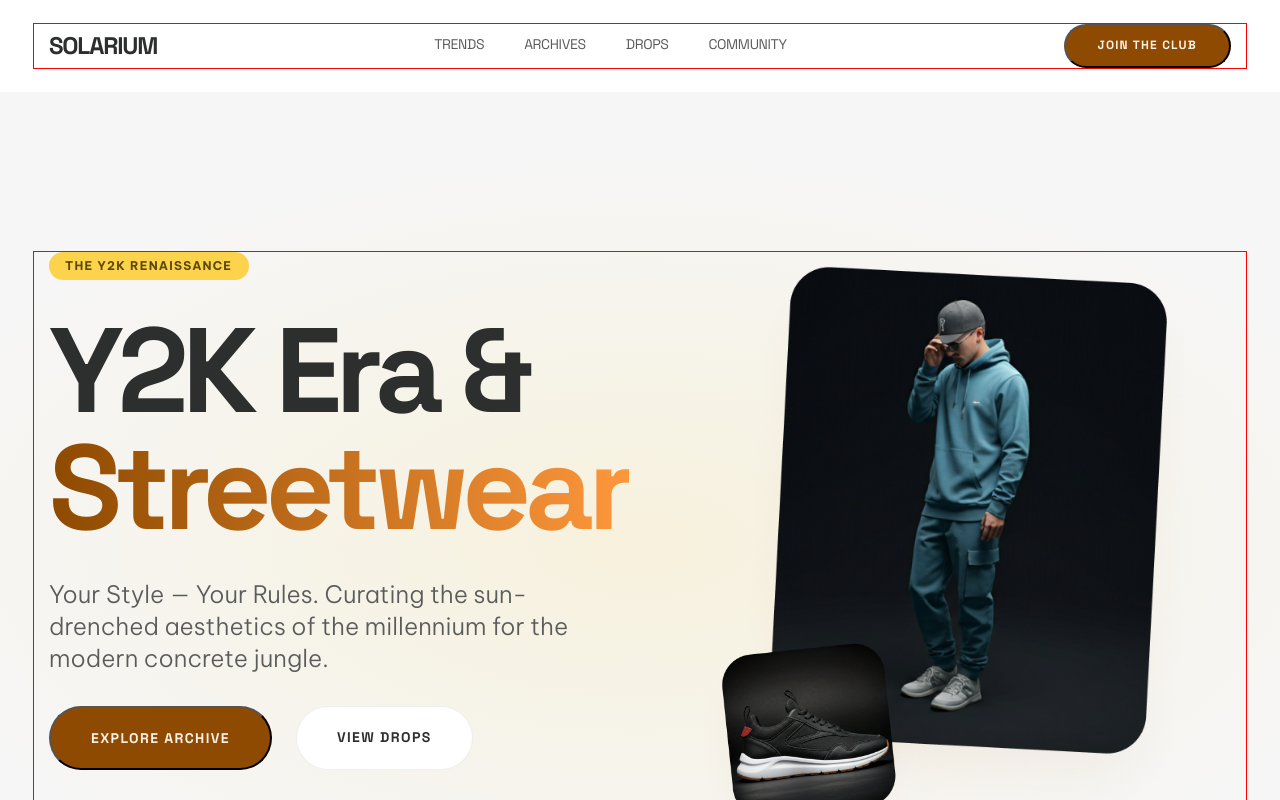
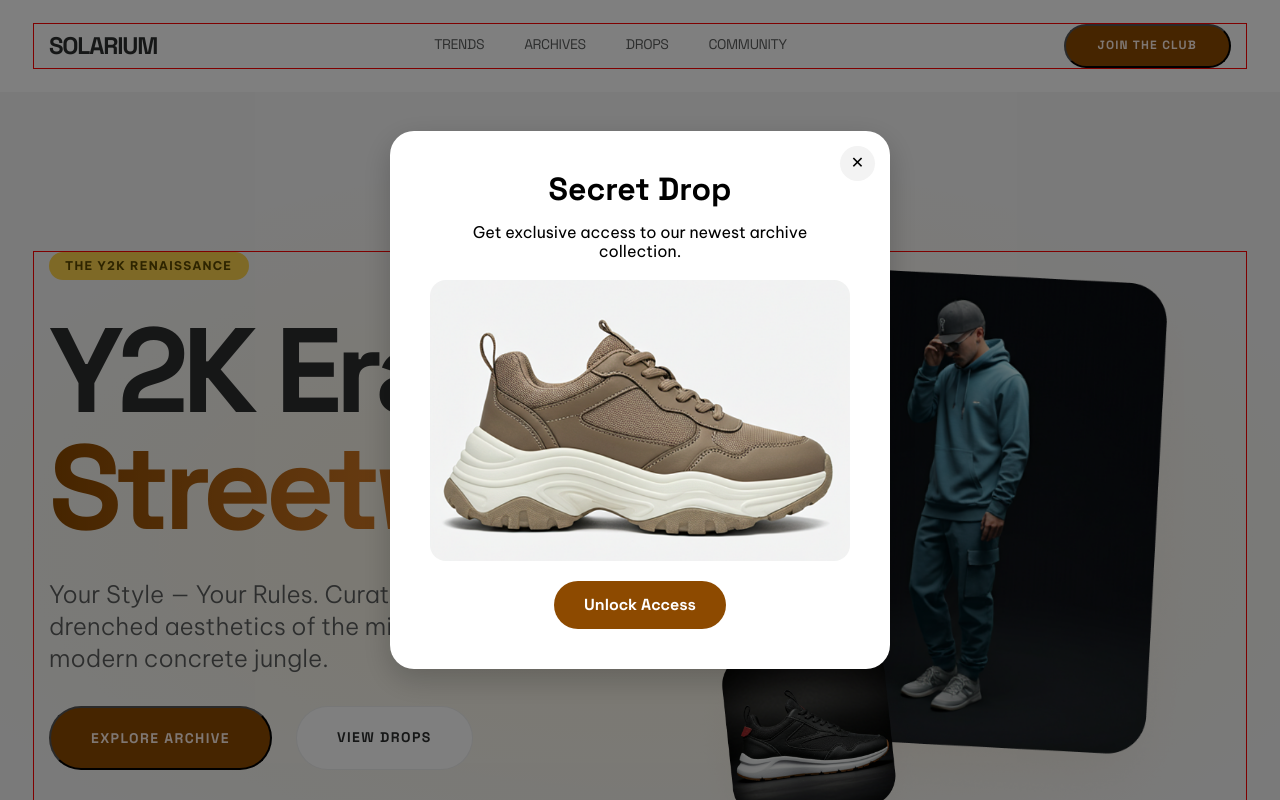
Before and after one commit to Artem-v1oltz/Y2K-ERA-Streetwear, a plain HTML site: page index.html in a window 1280 px wide. Both pictures are taken after a click on the button "EXPLORE ARCHIVE". Shown: the top 800 px of the page. Drawn offline with nearby package versions, Linux system fonts and the light colour scheme.

Commit message:
modal window

```diff
--- a/css/style.css
+++ b/css/style.css
@@ -853,3 +853,89 @@ text-transform: uppercase;
 .gallery-grid .item:nth-child(4) {
     animation-delay: 0.8s;
 }
+
+.backdrop {
+    position: fixed;
+    top: 0;
+    left: 0;
+    width: 100%;
+    height: 100%;
+
+    background: rgba(0, 0, 0, 0.5);
+
+    display: flex;
+    justify-content: center;
+    align-items: center;
+
+    z-index: 1000;
+
+    transition: opacity 250ms ease;
+}
+
+.is-hidden {
+    opacity: 0;
+    visibility: hidden;
+    pointer-events: none;
+}
+
+.modal {
+    position: relative;
+
+    width: 500px;
+    padding: 40px;
+
+    background: #fff;
+    border-radius: 24px;
+
+    text-align: center;
+
+    box-shadow: 0 10px 30px rgba(0,0,0,0.2);
+}
+
+.modal-close {
+    position: absolute;
+    top: 15px;
+    right: 15px;
+
+    width: 35px;
+    height: 35px;
+
+    border: none;
+    border-radius: 50%;
+
+    cursor: pointer;
+    background: #f3f3f3;
+}
+
+.modal-title {
+    margin-bottom: 16px;
+
+    font-family: "Space Grotesk";
+    font-size: 32px;
+    font-weight: 700;
+}
+
+.modal-text {
+    margin-bottom: 20px;
+
+    font-family: "Be Vietnam Pro";
+}
+
+.modal img {
+    width: 100%;
+    border-radius: 16px;
+    margin-bottom: 20px;
+}
+
+.modal-btn {
+    padding: 15px 30px;
+
+    border: none;
+    border-radius: 999px;
+
+    background: #8D4A00;
+    color: white;
+
+    cursor: pointer;
+    font-weight: 700;
+}
--- a/index.html
+++ b/index.html
@@ -50,7 +50,7 @@ Streetwear</span>
 drenched aesthetics of the millennium for the
 modern concrete jungle.</p>
 <ul class="hero-list">
-    <li class="hero-item"><button type="button" class="hero-btn">Explore Archive</button></li>
+    <li class="hero-item"><button type="button" class="hero-btn" data-modal-open>Explore Archive</button></li>
     <li class="hero-item"><button type="button" class="hero-btn2">View Drops</button></li>
 </ul>
     </div>
@@ -232,5 +232,41 @@ Discord
 <p class="footer-rights">© 2024 SOLARIUM ARCHIVE. CURATED IN LIGHT.</p>
     </div>
     </footer>
+
+<div class="backdrop is-hidden" data-modal>
+    <div class="modal">
+        <button class="modal-close" type="button" data-modal-close>
+            ✕
+        </button>
+
+        <h2 class="modal-title">Secret Drop</h2>
+
+        <p class="modal-text">
+            Get exclusive access to our newest archive collection.
+        </p>
+
+        <img src="img/ChunkySneakers.png" alt="Secret Drop">
+
+        <button class="modal-btn">
+            Unlock Access
+        </button>
+    </div>
+</div>
+
+<script>
+const refs = {
+  openModalBtn: document.querySelector("[data-modal-open]"),
+  closeModalBtn: document.querySelector("[data-modal-close]"),
+  modal: document.querySelector("[data-modal]"),
+};
+
+refs.openModalBtn.addEventListener("click", toggleModal);
+refs.closeModalBtn.addEventListener("click", toggleModal);
+
+function toggleModal() {
+  refs.modal.classList.toggle("is-hidden");
+}
+</script>
+
 </body>
 </html>
```
